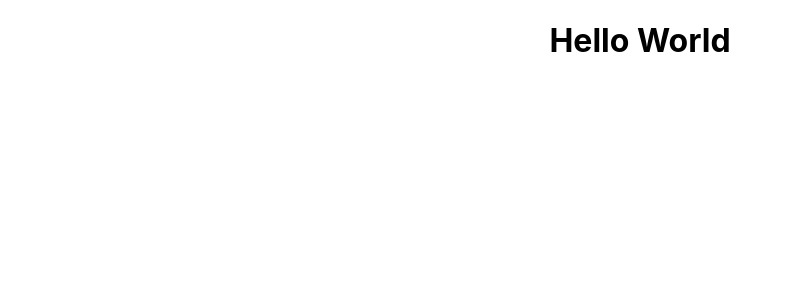
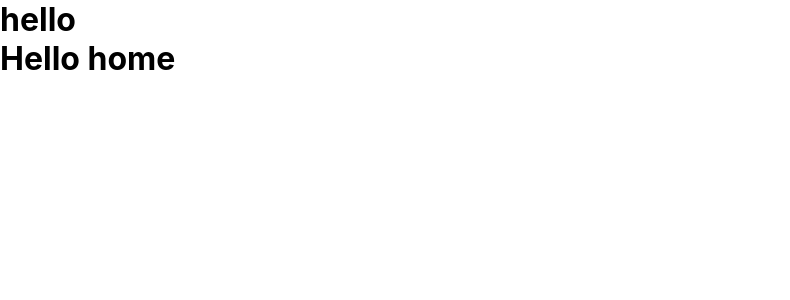
Before and after one commit to jadelrio1994/amazon_clone_app, a React (Create React App) app: page / in a window 1280 px wide. Shown: the top 300 px of the page, without its empty margins (0-790 px from the left). Built offline with nearby package versions, Linux system fonts and the light colour scheme.

Commit message:
set up react router

```diff
--- a/package.json
+++ b/package.json
@@ -8,6 +8,7 @@
     "@testing-library/user-event": "^12.8.1",
     "react": "^17.0.1",
     "react-dom": "^17.0.1",
+    "react-router-dom": "^5.2.0",
     "react-scripts": "4.0.3",
     "web-vitals": "^1.1.0"
   },
--- a/src/App.css
+++ b/src/App.css
@@ -1,38 +1,3 @@
-.App {
-  text-align: center;
+* {
+  margin: 0;
 }
-
-.App-logo {
-  height: 40vmin;
-  pointer-events: none;
-}
-
-@media (prefers-reduced-motion: no-preference) {
-  .App-logo {
-    animation: App-logo-spin infinite 20s linear;
-  }
-}
-
-.App-header {
-  background-color: #282c34;
-  min-height: 100vh;
-  display: flex;
-  flex-direction: column;
-  align-items: center;
-  justify-content: center;
-  font-size: calc(10px + 2vmin);
-  color: white;
-}
-
-.App-link {
-  color: #61dafb;
-}
-
-@keyframes App-logo-spin {
-  from {
-    transform: rotate(0deg);
-  }
-  to {
-    transform: rotate(360deg);
-  }
-}
--- a/src/App.js
+++ b/src/App.js
@@ -1,11 +1,26 @@
+import { BrowserRouter as Router, Route, Switch } from "react-router-dom";
 import React from "react";
 import "./App.css";
 
 function App() {
   return (
-    <div className="App">
-      <h1>Hello World</h1>
-    </div>
+    <Router>
+      <div className="App">
+        <h1>hello</h1>
+        <Switch>
+          <Route path="/checkout">
+            <h1>Hello Checkout</h1>
+          </Route>
+          <Route path="/login">
+            <h1>Hello Login</h1>
+          </Route>
+          {/* Default Route */}
+          <Route path="/">
+            <h1>Hello home</h1>
+          </Route>
+        </Switch>
+      </div>
+    </Router>
   );
 }
 
```
Also changed, not shown: 1 other file (tests, documents, lock files or other folders).
